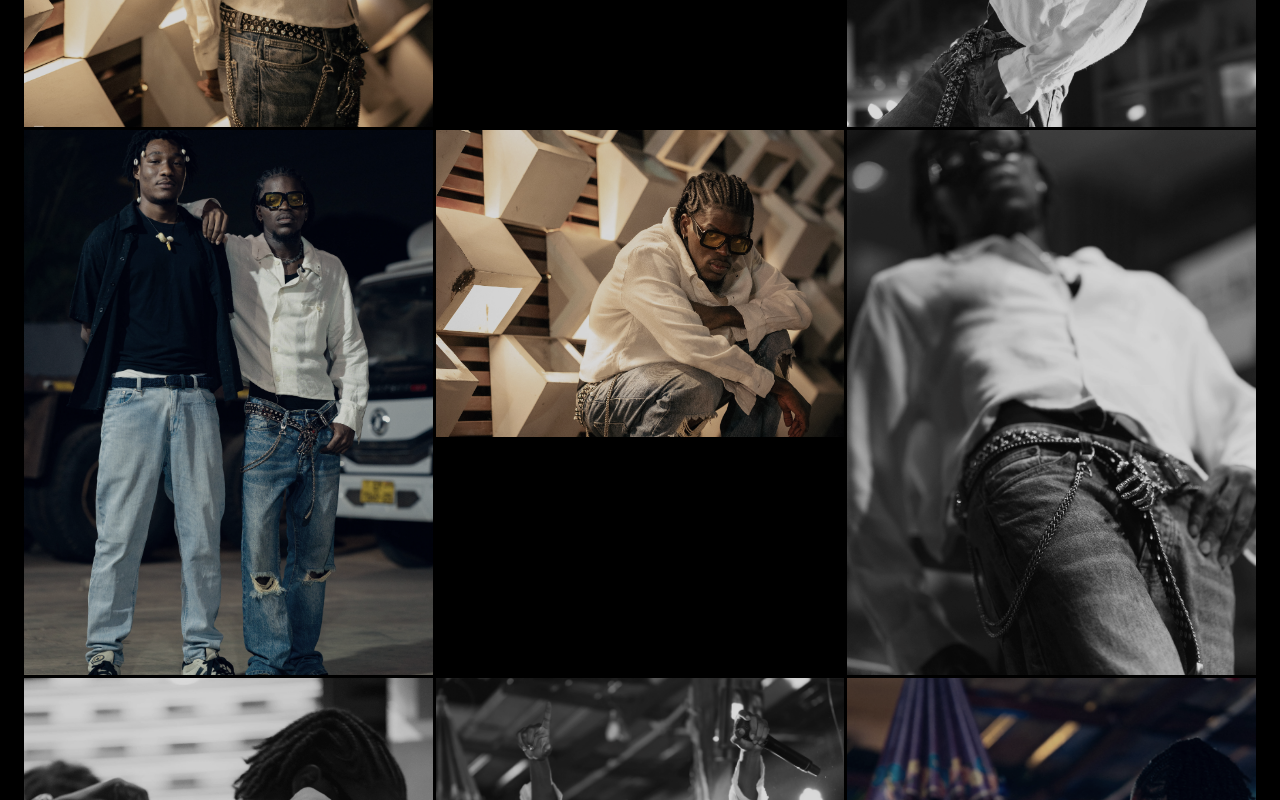
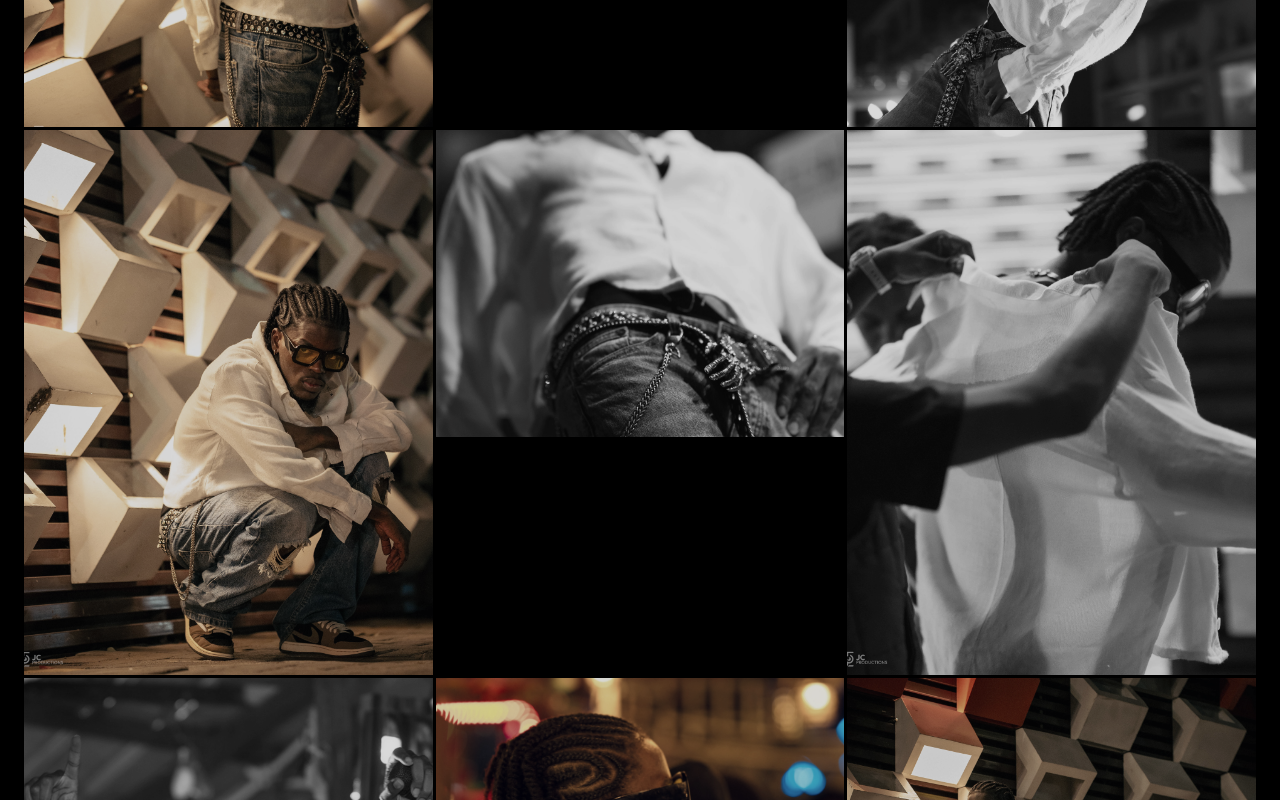
Before and after one commit to Mckay-z/afel, a Next.js app: page /gallery in a window 1280 px wide. Shown: the part 800-1600 px from the top of the page. Built offline with nearby package versions, Linux system fonts and the light colour scheme; a web font is replaced by a local one.

Commit message:
gallery update

```diff
--- a/components/sections/GalleryGrid.tsx
+++ b/components/sections/GalleryGrid.tsx
@@ -11,43 +11,13 @@ import Lightbox from '@/components/ui/Lightbox'
 const LOCAL_GALLERY = [
   { _id: '27', type: 'image', src: '/gallery/img-27.jpg' },
   { _id: '26', type: 'image', src: '/gallery/img-26.jpg' },
-
   { _id: '15', type: 'image', src: '/gallery/img-15.jpg' },
-  // { _id: '1', type: 'image', src: '/gallery/img-1.jpeg' },
-  // { _id: '2', type: 'image', src: '/gallery/img-2.jpeg' },
-  // { _id: '17', type: 'image', src: '/gallery/img-17.jpg' },
-  // { _id: '10', type: 'image', src: '/gallery/img-10.jpeg' },
-  // { _id: '30', type: 'video', src: '/gallery/vid-3.mp4' },
-  { _id: '16', type: 'image', src: '/gallery/img-16.jpg' },
-
-
-  // { _id: '3', type: 'image', src: '/gallery/img-3.jpeg' },
-  // { _id: '11', type: 'image', src: '/gallery/img-11.jpg' },
   { _id: '13', type: 'image', src: '/gallery/img-13.jpg' },
   { _id: '14', type: 'image', src: '/gallery/img-14.jpg' },
-  // { _id: '4', type: 'image', src: '/gallery/img-4.jpeg' },
-  // { _id: '31', type: 'video', src: '/gallery/vid-4.mp4' },
-  // { _id: '5', type: 'image', src: '/gallery/img-5.jpeg' },
-  // { _id: '32', type: 'video', src: '/gallery/vid-5.mp4' },
-  // { _id: '18', type: 'image', src: '/gallery/img-18.jpg' },
-  // { _id: '6', type: 'image', src: '/gallery/img-6.jpeg' },
-  // { _id: '33', type: 'video', src: '/gallery/vid-6.mp4' },
-  // { _id: '19', type: 'image', src: '/gallery/img-19.jpg' },
   { _id: '28', type: 'image', src: '/gallery/img-28.jpg' },
-
   { _id: '20', type: 'image', src: '/gallery/img-20.jpg' },
-  // { _id: '34', type: 'video', src: '/gallery/vid-7.mp4' },
-  { _id: '21', type: 'image', src: '/gallery/img-21.jpg' },
-  // { _id: '8', type: 'image', src: '/gallery/img-8.jpeg' },
-  // { _id: '35', type: 'video', src: '/gallery/vid-8.mp4' },
   { _id: '24', type: 'image', src: '/gallery/img-24.jpg' },
-  { _id: '9', type: 'image', src: '/gallery/img-9.jpeg' },
-
   { _id: '25', type: 'image', src: '/gallery/img-25.jpg' },
-  // { _id: '22', type: 'image', src: '/gallery/img-22.jpg' },
-  // { _id: '29', type: 'video', src: '/gallery/vid-2.mp4' },
-  // { _id: '36', type: 'image', src: '/gallery/img-29.jpeg' },
-  // { _id: '37', type: 'image', src: '/gallery/img-30.jpeg' },
 ]
 
 export default function GalleryGrid({ limit }: { limit?: number }) {
```
